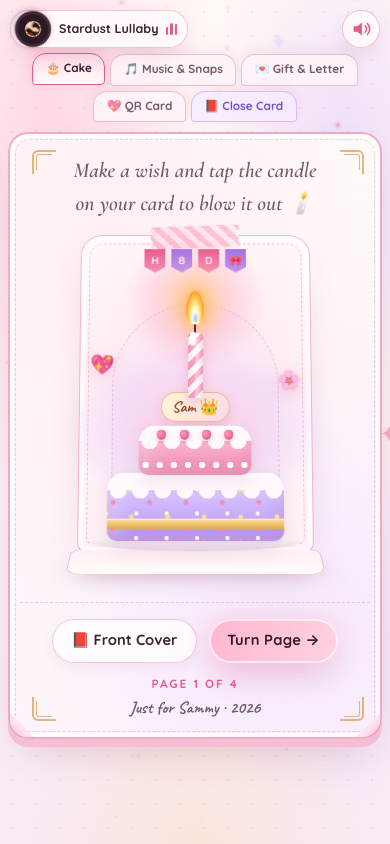
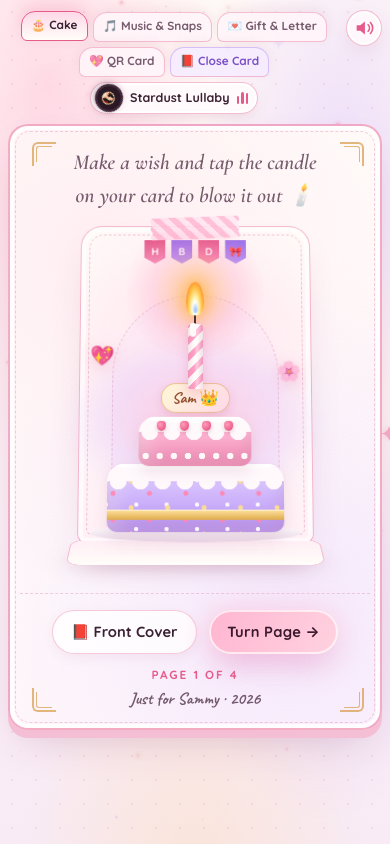
Before and after one commit to andr3licious/happy-birthday-sammy, a React (Vite) app: page / in a window 390 px wide. Both pictures are taken after a click on the button "Break wax seal and open birthday card". Built offline with nearby package versions, Linux system fonts and the light colour scheme.

Commit message:
Fix desktop top bar overlap, remove spine crease on single spreads, and rewrite letter in natural human tone

```diff
--- a/src/App.jsx
+++ b/src/App.jsx
@@ -110,53 +110,12 @@ export default function App() {
 
   const coverImg =
     CONFIG.song.cover || (CONFIG.memories[0] && CONFIG.memories[0].src) || '';
+  const isDoubleSpread = spread === 2 || spread === 3;
 
   return (
     <>
       <div className="sky" aria-hidden="true" />
       <StardustCanvas ref={stardustRef} />
-
-      {/* Floating Mini Vinyl Pill when browsing pages outside Page 2 */}
-      {spread > 0 && spread !== 2 && (
-        <div
-          className={`mini-vinyl-pill ${playing ? 'is-playing' : ''}`}
-          role="region"
-          aria-label="Now playing mini bar"
-        >
-          <button
-            type="button"
-            className="mini-vinyl-disc-btn"
-            onClick={() => music.toggle()}
-            aria-label={playing ? 'Pause music' : 'Play music'}
-            title={playing ? 'Pause music' : 'Play music'}
-          >
-            <span
-              className="mini-vinyl-disc"
-              style={
-                coverImg
-                  ? { backgroundImage: `url("${encodeURI(coverImg)}")` }
-                  : undefined
-              }
-            />
-          </button>
-          <button
-            type="button"
-            className="mini-vinyl-info"
-            onClick={() => goToSpread(2)}
-            title="Jump to Music & Snaps page"
-          >
-            <span className="mini-vinyl-title">
-              {fileFailed ? CONFIG.song.fallbackTitle : CONFIG.song.title}
-            </span>
-            <span className="mini-vinyl-eq" aria-hidden="true">
-              <i />
-              <i />
-              <i />
-            </span>
-          </button>
-        </div>
-      )}
-
       <MuteButton />
 
       <main
@@ -179,7 +138,7 @@ export default function App() {
               '--book-ry': `${bookTilt.ry}deg`,
             }}
           >
-            {/* Top Stitched Fabric Ribbon Bookmark Tabs */}
+            {/* Top Stitched Fabric Ribbon Bookmark Tabs + In-Flow Mini Vinyl Pill */}
             <nav className="book-bookmarks" aria-label="Birthday card pages">
               {SPREADS.map((s) => (
                 <button
@@ -201,14 +160,60 @@ export default function App() {
               >
                 <span className="bookmark-stitch">📕 Close Card</span>
               </button>
+
+              {spread !== 2 && (
+                <div
+                  className={`mini-vinyl-pill ${playing ? 'is-playing' : ''}`}
+                  role="region"
+                  aria-label="Now playing mini bar"
+                >
+                  <button
+                    type="button"
+                    className="mini-vinyl-disc-btn"
+                    onClick={() => music.toggle()}
+                    aria-label={playing ? 'Pause music' : 'Play music'}
+                    title={playing ? 'Pause music' : 'Play music'}
+                  >
+                    <span
+                      className="mini-vinyl-disc"
+                      style={
+                        coverImg
+                          ? { backgroundImage: `url("${encodeURI(coverImg)}")` }
+                          : undefined
+                      }
+                    />
+                  </button>
+                  <button
+                    type="button"
+                    className="mini-vinyl-info"
+                    onClick={() => goToSpread(2)}
+                    title="Jump to Music & Snaps page"
+                  >
+                    <span className="mini-vinyl-title">
+                      {fileFailed ? CONFIG.song.fallbackTitle : CONFIG.song.title}
+                    </span>
+                    <span className="mini-vinyl-eq" aria-hidden="true">
+                      <i />
+                      <i />
+                      <i />
+                    </span>
+                  </button>
+                </div>
+              )}
             </nav>
 
             {/* The Open 3D Birthday Card Book */}
-            <div className="bday-book-3d">
+            <div
+              className={`bday-book-3d ${
+                isDoubleSpread ? 'is-double-spread' : 'is-single-spread'
+              }`}
+            >
               {/* 3D Layered Paper Thickness Edges */}
               <div className="book-edge-left" aria-hidden="true" />
               <div className="book-edge-right" aria-hidden="true" />
-              <div className="book-spine-crease" aria-hidden="true" />
+              {isDoubleSpread && (
+                <div className="book-spine-crease" aria-hidden="true" />
+              )}
 
               {/* Gold-Foil Filigree Corners */}
               <span className="foil-corner foil-tl" aria-hidden="true" />
@@ -228,32 +233,6 @@ export default function App() {
                   <span className="flip-sheet-GoldLine" />
                 </div>
               </div>
-
-              {/* Interactive Curled Page Corners */}
-              <button
-                type="button"
-                className="page-curl-corner curl-left"
-                onClick={() =>
-                  spread > 1
-                    ? goToSpread(spread - 1, 'prev')
-                    : goToSpread(0, 'closing')
-                }
-                aria-label={
-                  spread > 1 ? 'Turn to previous page' : 'Fold card cover'
-                }
-                title={
-                  spread > 1 ? 'Click corner to turn back' : 'Fold card cover'
-                }
-              />
-              {spread < 4 && (
-                <button
-                  type="button"
-                  className="page-curl-corner curl-right"
-                  onClick={() => goToSpread(spread + 1, 'next')}
-                  aria-label="Turn to next page"
-                  title="Click corner to turn page"
-                />
-              )}
 
               {/* SPREAD 1: Interactive Pop-Up Birthday Cake */}
               {spread === 1 && (
--- a/src/styles/index.css
+++ b/src/styles/index.css
@@ -1053,23 +1053,15 @@ h1, h2, h3, p { margin: 0; }
   .letter-card {
     grid-area: letter;
     grid-column: auto;
-    contain: size;
     display: flex;
     flex-direction: column;
   }
   .letter-card .letter-body {
-    flex: 1 1 0;
-    min-height: 0;
-    overflow-y: auto;
-    overscroll-behavior: contain;
-    scrollbar-width: thin;
-    scrollbar-color: rgba(229, 91, 138, 0.35) transparent;
-    padding-right: 6px;
-    -webkit-mask-image: linear-gradient(180deg, transparent 0, #000 14px, #000 calc(100% - 28px), transparent 100%);
-    mask-image: linear-gradient(180deg, transparent 0, #000 14px, #000 calc(100% - 28px), transparent 100%);
-  }
-  .letter-card .letter-body > .letter-ghost { padding: 8px 0 24px; }
-  .letter-card .letter-body > .letter-typed { padding: 8px 6px 24px 0; }
+    flex: 1 1 auto;
+    overflow: visible;
+    -webkit-mask-image: none;
+    mask-image: none;
+  }
 }
 
 /* Wide Desktop (1440px+): generous spacing and balanced bento proportions */
@@ -2185,10 +2177,11 @@ h1, h2, h3, p { margin: 0; }
 .book-bookmarks {
   display: flex;
   flex-wrap: wrap;
+  align-items: flex-end;
   justify-content: center;
   gap: 8px;
   margin-bottom: -3px;
-  padding: 0 56px 0 12px;
+  padding: 0 58px 0 58px;
   position: relative;
   z-index: 10;
 }
@@ -2196,24 +2189,24 @@ h1, h2, h3, p { margin: 0; }
   .bday-book-shell {
     justify-content: flex-start;
     padding:
-      calc(54px + var(--safe-top))
+      calc(12px + var(--safe-top))
       calc(8px + var(--safe-right))
       calc(16px + var(--safe-bottom))
       calc(8px + var(--safe-left));
   }
   .book-bookmarks {
-    padding: 0 4px 6px;
+    align-items: center;
+    padding: 0 46px 6px 4px;
     margin-bottom: 4px;
     gap: 5px;
   }
 }
 .bookmark-tab {
-  padding: 0.5em 1.05em;
-  border-radius: 14px 14px 4px 4px;
+  padding: 0.42em 0.8em;
+  border-radius: 14px 14px 6px 6px;
   border: 1.5px solid rgba(229, 91, 138, 0.36);
-  border-bottom: 0;
-  background: rgba(255, 245, 250, 0.85);
-  font-size: clamp(0.78rem, 0.72rem + 0.2vw, 0.9rem);
+  background: rgba(255, 245, 250, 0.88);
+  font-size: clamp(0.74rem, 0.68rem + 0.18vw, 0.86rem);
   font-weight: 700;
   color: var(--muted);
   cursor: pointer;
@@ -2274,7 +2267,7 @@ h1, h2, h3, p { margin: 0; }
   transition: transform 0.5s var(--ease-out), opacity 0.45s ease;
 }
 @media (min-width: 960px) {
-  .bday-book-3d {
+  .bday-book-3d.is-double-spread {
     background:
       radial-gradient(circle at 25% 20%, rgba(255, 212, 230, 0.35), transparent 60%),
       radial-gradient(circle at 75% 80%, rgba(224, 198, 255, 0.32), transparent 60%),
@@ -2438,17 +2431,10 @@ h1, h2, h3, p { margin: 0; }
   font-size: clamp(1.75rem, 1.1rem + 3vw, 2.9rem);
 }
 
-/* Adapt TypewriterLetterCard inside Spread 3 so it scrolls cleanly */
-@media (min-width: 960px) {
-  .book-page .letter-card {
-    max-height: 540px;
-  }
-  .book-page .letter-card .letter-body {
-    flex: 1 1 auto;
-    overflow-y: auto;
-    max-height: 410px;
-    padding-right: 8px;
-  }
+/* Adapt TypewriterLetterCard inside Spread 3 so the whole letter fits cleanly */
+.book-page .letter-card .letter-body {
+  font-size: clamp(1rem, 0.94rem + 0.22vw, 1.12rem);
+  line-height: 1.54;
 }
 
 /* 4 · Bottom Page-Turn Bar Inside the 3D Card */
@@ -2648,8 +2634,8 @@ h1, h2, h3, p { margin: 0; }
 /* Upgrade #5: Stitched Fabric Ribbon Bookmarks */
 .bookmark-tab {
   position: relative;
-  padding: 0.45em 1.05em 0.5em;
-  border-radius: 14px 14px 4px 4px;
+  padding: 0.38em 0.78em 0.42em;
+  border-radius: 14px 14px 6px 6px;
   overflow: hidden;
 }
 .bookmark-stitch {
@@ -2911,58 +2897,53 @@ h1, h2, h3, p { margin: 0; }
   color: var(--muted);
 }
 
-/* Upgrade #3b: Floating Mini Vinyl Pill */
+/* Upgrade #3b: In-Flow Mini Vinyl Pill inside Bookmark Header */
 .mini-vinyl-pill {
-  position: fixed;
-  top: calc(14px + var(--safe-top));
-  right: calc(70px + var(--safe-right));
-  z-index: 60;
-  height: 48px;
-  padding: 5px 12px 5px 6px;
+  position: relative;
+  height: 38px;
+  padding: 4px 11px 4px 5px;
+  margin-bottom: 4px;
   border-radius: 999px;
-  border: 1.5px solid rgba(229, 91, 138, 0.36);
-  background: rgba(255, 250, 252, 0.9);
+  border: 1.5px solid rgba(229, 91, 138, 0.38);
+  background: rgba(255, 250, 252, 0.94);
   -webkit-backdrop-filter: blur(14px);
   backdrop-filter: blur(14px);
   box-shadow:
-    0 8px 22px -8px rgba(155, 70, 110, 0.26),
+    0 6px 16px -6px rgba(155, 70, 110, 0.22),
     0 0 0 2px #ffffff inset;
-  display: flex;
+  display: inline-flex;
   align-items: center;
-  gap: 8px;
+  gap: 7px;
   animation: pageReveal 0.4s var(--ease-out) both;
 }
 @media (max-width: 600px) {
   .mini-vinyl-pill {
-    top: calc(10px + var(--safe-top));
-    left: calc(10px + var(--safe-left));
-    right: auto;
-    bottom: auto;
-    height: 38px;
-    padding: 4px 10px 4px 4px;
+    height: 32px;
+    padding: 3px 9px 3px 4px;
+    margin-bottom: 0;
   }
   .mini-vinyl-disc-btn {
-    width: 30px;
-    height: 30px;
+    width: 24px;
+    height: 24px;
   }
   .mini-vinyl-disc {
-    width: 13px;
-    height: 13px;
+    width: 11px;
+    height: 11px;
   }
   .mini-vinyl-title {
-    font-size: 0.72rem;
-    max-width: 100px;
+    font-size: 0.7rem;
+    max-width: 92px;
   }
   .mute-btn {
     top: calc(10px + var(--safe-top));
-    right: calc(10px + var(--safe-right));
-    width: 38px;
-    height: 38px;
+    right: calc(8px + var(--safe-right));
+    width: 36px;
+    height: 36px;
   }
 }
 .mini-vinyl-disc-btn {
-  width: 36px;
-  height: 36px;
+  width: 28px;
+  height: 28px;
   padding: 0;
   border: 0;
   border-radius: 50%;
@@ -2973,8 +2954,8 @@ h1, h2, h3, p { margin: 0; }
   box-shadow: 0 2px 6px rgba(90, 30, 60, 0.35);
 }
 .mini-vinyl-disc {
-  width: 16px;
-  height: 16px;
+  width: 13px;
+  height: 13px;
   border-radius: 50%;
   background-color: #ff9ec4;
   background-size: cover;
```
Also changed, not shown: src/components/TypewriterLetterCard.jsx (+11 -7 lines), src/config.js (+11 -14 lines).
